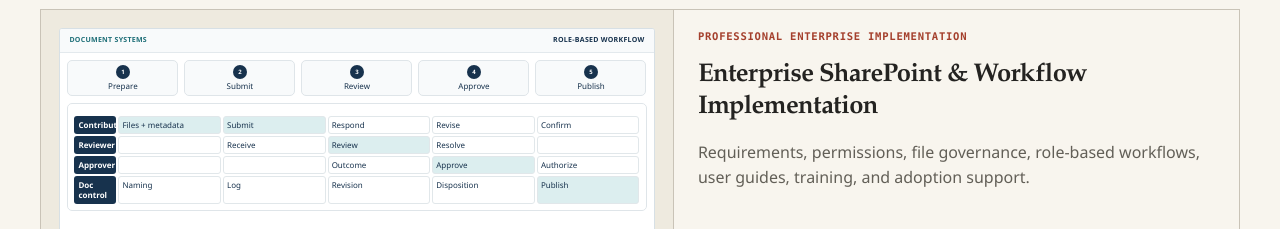
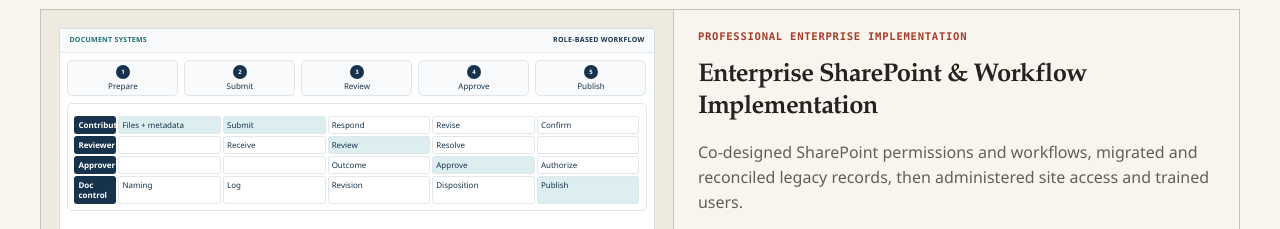
Before and after one commit to motyaali/motyaali-portfolio, a website: page work.html in a window 1280 px wide. Shown: the part 723-952 px from the top of the page. Drawn offline with Linux system fonts and the light colour scheme.

Commit message:
Align recruiter-facing SharePoint summaries with verified role scope

```diff
--- a/work.html
+++ b/work.html
@@ -23,7 +23,7 @@
 
 
   <section class="section" id="featured-work"><div class="container"><div class="section-heading"><div><p class="eyebrow">Featured cases</p><h2>Selected projects and professional experience.</h2></div><p>Explore enterprise workflows, commercial planning, and applications I’ve developed for practical operating needs.</p></div><div class="project-grid">
-<article class="project-card project-card-featured"><div class="project-cover file-cover"><div><span>CASE 01 / ENTERPRISE IMPLEMENTATION</span><strong>268+ users</strong><ul><li>Requirements + permissions</li><li>SharePoint governance</li><li>DQR workflows</li><li>Guides + adoption</li></ul></div></div><div class="project-body"><span class="badge">Professional enterprise implementation</span><h3>Enterprise SharePoint & Workflow Implementation</h3><p>Requirements, permissions, file governance, role-based workflows, user guides, training, and adoption support.</p><a class="project-link" href="projects/documentation-workflow.html">View the implementation →</a></div></article>
+<article class="project-card project-card-featured"><div class="project-cover file-cover"><div><span>CASE 01 / ENTERPRISE IMPLEMENTATION</span><strong>268+ users</strong><ul><li>Requirements + permissions</li><li>SharePoint governance</li><li>DQR workflows</li><li>Guides + adoption</li></ul></div></div><div class="project-body"><span class="badge">Professional enterprise implementation</span><h3>Enterprise SharePoint & Workflow Implementation</h3><p>Co-designed SharePoint permissions and workflows, migrated and reconciled legacy records, then administered site access and trained users.</p><a class="project-link" href="projects/documentation-workflow.html">View the implementation →</a></div></article>
 
 <article class="project-card project-card-featured"><div class="project-cover file-cover"><div><span>CASE 02 / PLANNING AT SCALE</span><strong>$500M+</strong><ul><li>Forecasting + inventory</li><li>Oracle implementation</li><li>Executive decisions</li><li>40% forecast improvement</li></ul></div></div><div class="project-body"><span class="badge">Professional planning experience</span><h3>Retail Planning & Analytics at Scale</h3><p>Forecasting, allocation, inventory strategy, enterprise systems, user enablement, and executive decision support.</p><a class="project-link" href="projects/retail-planning.html">View the planning impact →</a></div></article>
 
```
